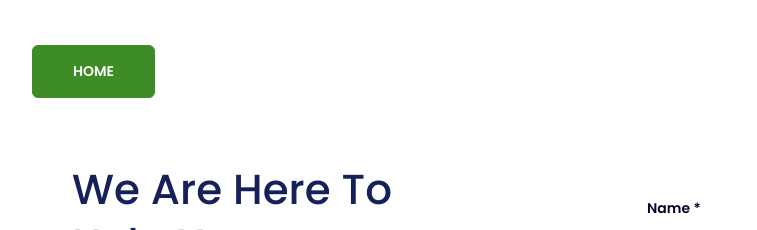
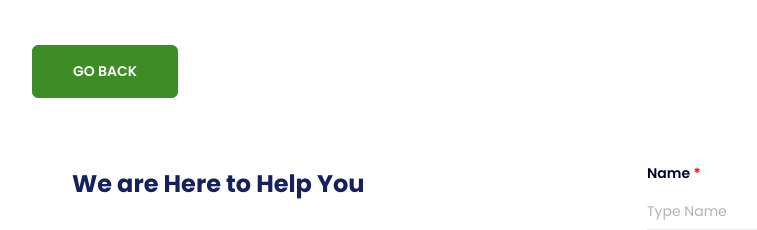
Before and after one commit to lomatul/ClassBookingSystem, a PHP site: page /contact.html in a window 1280 px wide. Shown: the top 230 px of the page, without its empty margins (43-800 px from the left). Run offline with PHP 8.4, Linux system fonts and the light colour scheme.

Commit message:
Frontend

```diff
--- a/assets/css/style.css
+++ b/assets/css/style.css
@@ -60,8 +60,8 @@ a { text-decoration: none; }
 a,
 img,
 button,
+ion-icon,
 span,
-ion-icon,
 label,
 input,
 textarea { display: block; }
@@ -405,8 +405,12 @@ header .container {
 
 .contact-banner img { width: 500px; margin-right: 200px; }
 
-.input-wrapper { margin-bottom: 30px;  }
+.input-wrapper { margin-bottom: 30px; }
 
+.input-wrapper span{
+  color: red;
+  display: inline;
+}
 .input-label {
   color: var(--oxford-blue);
   font-size: var(--fs-6);
--- a/contact.html
+++ b/contact.html
@@ -22,6 +22,7 @@
   -->
   <link rel="preconnect" href="https://fonts.googleapis.com">
   <link rel="preconnect" href="https://fonts.gstatic.com" crossorigin>
+  <link href="https://fonts.googleapis.com/css2?family=Acme&display=swap" rel="stylesheet">
   <link href="https://fonts.googleapis.com/css2?family=Poppins:wght@300;400;500;600;700&display=swap" rel="stylesheet">
 </head>
 
@@ -42,7 +43,7 @@
 
           <ul class="navbar-list">
 
-            <a href="index.html"> <button class="btn btn-primary" >Home</button></a>
+            <a href="index.html"> <button class="btn btn-primary" > Go Back </button></a>
 
 
 
@@ -76,35 +77,35 @@
         <div class="container">
 
           <div class="contact-content">
-            <h2 class="h2 contact-title">We are Here to Help You</h2>
+            <h2 class="contact-title">We are Here to Help You</h2>
 
             <figure class="contact-banner">
-              <img src="https://img.freepik.com/free-vector/flat-design-illustration-customer-support_23-2148887720.jpg?w=740&t=st=1679654538~exp=1679655138~hmac=f516bcf4ed030bcae17e82e90093af27369e1443e8fe5b54b3c05d81e07f9cb4" alt="contact banner">
+              <img src="Contact.gif" alt="contact banner">
             </figure>
           </div>
 
           <form action="" class="contact-form">
 
             <div class="input-wrapper">
-              <label for="name" class="input-label">Name *</label>
+              <label for="name" class="input-label">Name <span>*</span></label>
 
               <input type="text" name="name" id="name" required placeholder="Type Name" class="input-field">
             </div>
 
             <div class="input-wrapper">
-              <label for="phone" class="input-label">Phone</label>
+              <label for="phone" class="input-label">Phone <span>*</span></label>
 
               <input type="tel" name="phone" id="phone" placeholder="Type Phone Number" class="input-field">
             </div>
 
             <div class="input-wrapper">
-              <label for="email" class="input-label">Email Address *</label>
+              <label for="email" class="input-label">Email Address <span>*</span></label>
 
               <input type="email" name="email" id="email" required placeholder="Type Email Address" class="input-field">
             </div>
 
             <div class="input-wrapper">
-              <label for="message" class="input-label">How can we help? *</label>
+              <label for="message" class="input-label">How can we help?</label>
 
               <textarea name="message" id="message" placeholder="Type Description" required
                 class="input-field"></textarea>
@@ -139,17 +140,17 @@
           <p class="footer-text">Follow us on</p>
           <ul class="social-list">
             <li>
-              <a href="https://github.com/codewithsadee" class="social-link">
+              <a href="https://github.com" class="social-link">
                 <ion-icon name="logo-github"></ion-icon>
               </a>
             </li>
             <li>
-              <a href="https://instagram.com/codewithsadee" class="social-link">
+              <a href="https://instagram.com" class="social-link">
                 <ion-icon name="logo-instagram"></ion-icon>
               </a>
             </li>
             <li>
-              <a href="https://youtube.com/c/codewithsadee" class="social-link">
+              <a href="https://youtube.com" class="social-link">
                 <ion-icon name="logo-youtube"></ion-icon>
               </a>
             </li>
@@ -210,7 +211,7 @@
 
     <div class="footer-bottom">
       <p class="copyright">
-        &copy; 2022 <a href="#">@BS3</a> All right reserved
+        &copy; 2023 <a href="#">@BS3</a> All right reserved
       </p>
     </div>
 
```
Also changed, not shown: index.html (+4 -4 lines).
